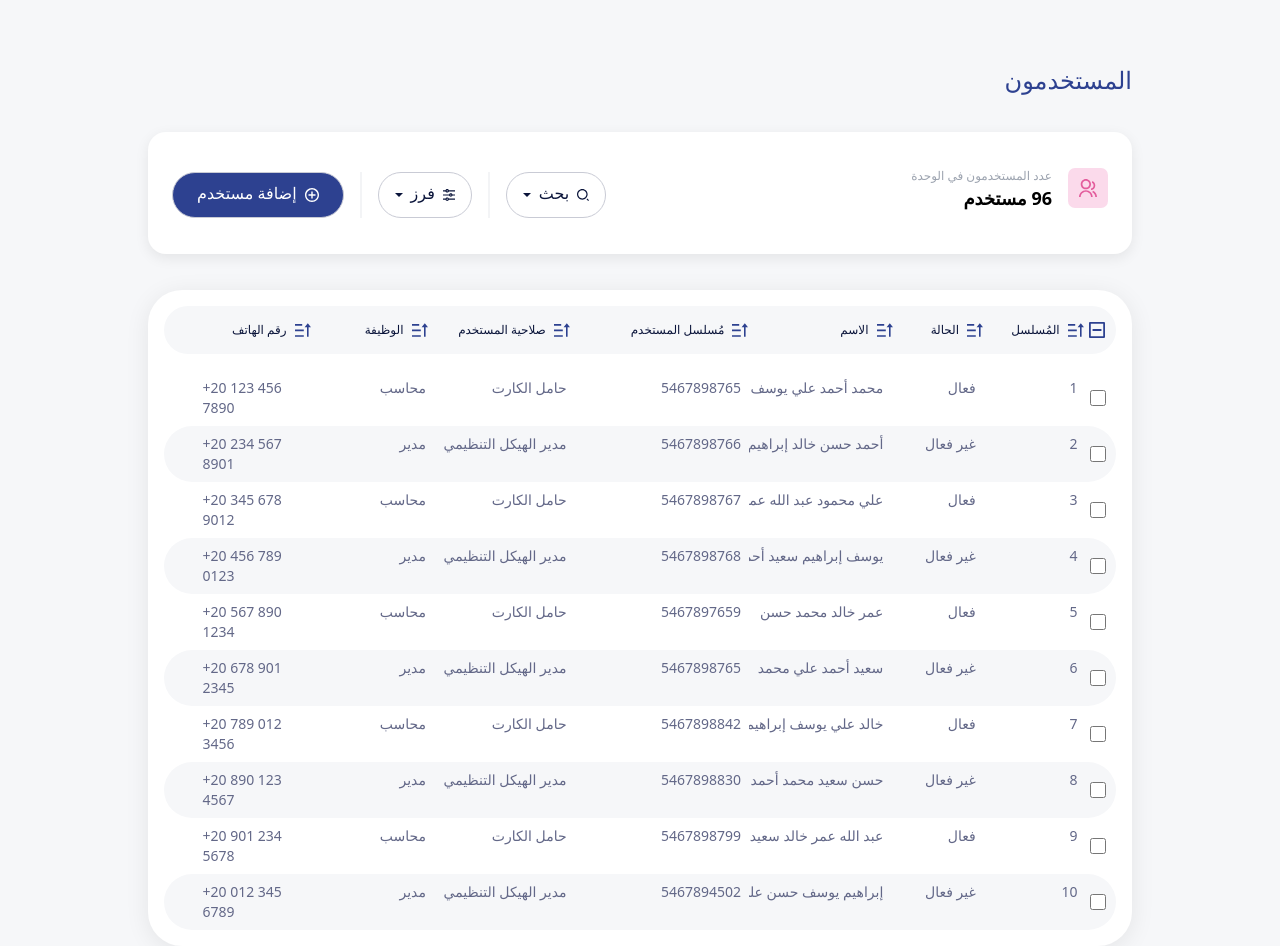
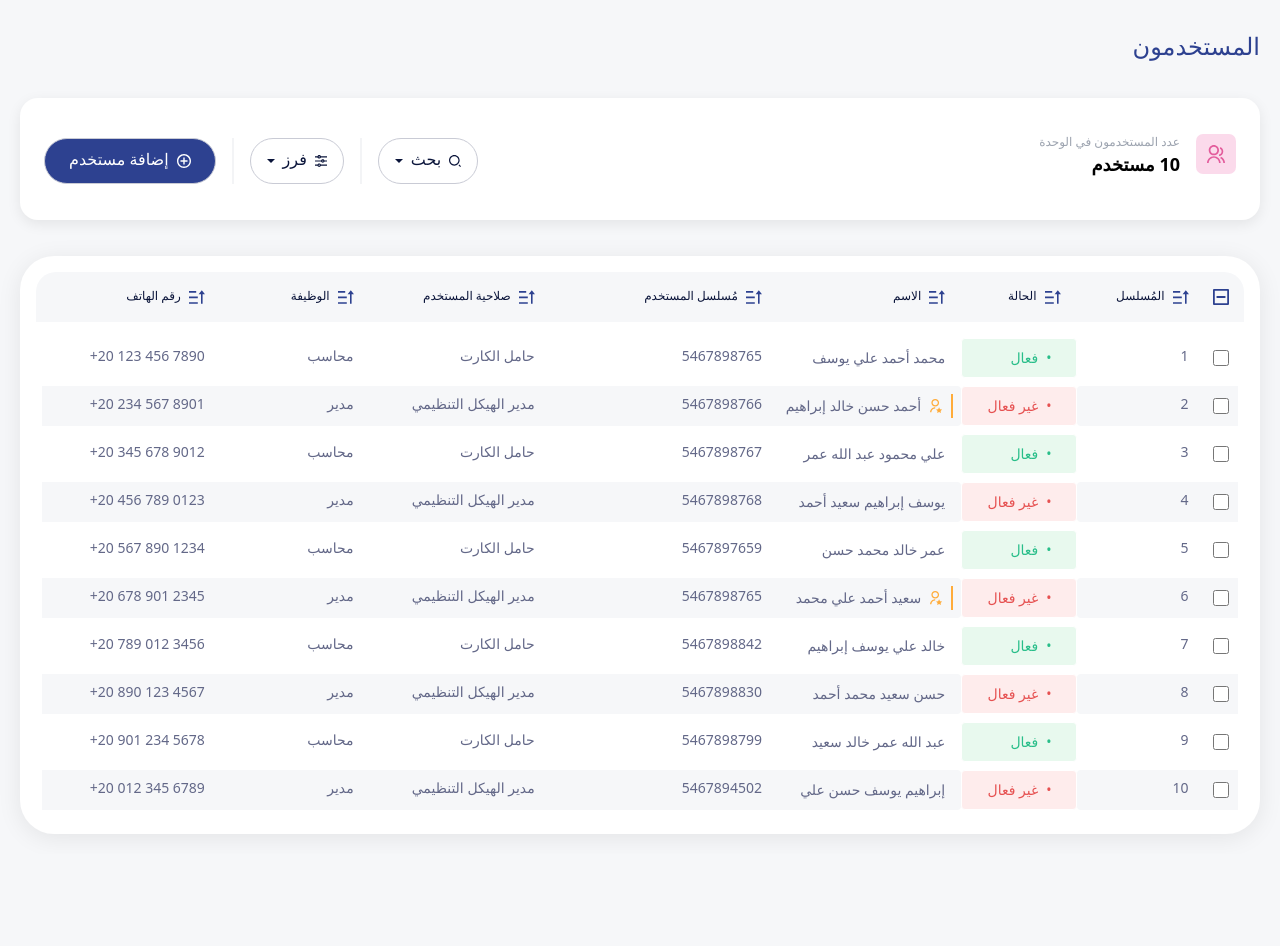
Before and after one commit to MarcoRizzk/Solarus, an Angular app: page /home in a window 1280 px wide. After the commit the page ends 854 px from the top, so only its background shows below. Built offline with nearby package versions, Linux system fonts and the light colour scheme.

Commit message:
some ui improvements

```diff
--- a/src/app/dtos/employee.dto.ts
+++ b/src/app/dtos/employee.dto.ts
@@ -6,4 +6,5 @@ export interface Employee {
     userAuthority: string;
     function: string;
     mobile: string;
+    vip: boolean;
   }
--- a/src/app/home/home.component.html
+++ b/src/app/home/home.component.html
@@ -4,7 +4,7 @@
 
   <!-- General Details Part -->
   <div
-    class="flex bg-white rounded-[18px] py-9 px-6 shadow-[0px_4px_14px_0px_rgba(0,0,0,0.08)]"
+    class="flex flex-col lg:flex-row gap-y-4 md:gap-y-0 bg-white rounded-[18px] py-9 px-6 shadow-[0px_4px_14px_0px_rgba(0,0,0,0.08)]"
   >
     <div class="ml-auto flex gap-4">
       <div class="p-[11px] rounded-[7px] bg-pink-500 bg-opacity-20 w-10 h-10">
@@ -12,12 +12,16 @@
       </div>
       <div>
         <p class="text-gray-400 text-xs">عدد المستخدمون في الوحدة</p>
-        <p class="text-black text-lg font-bold">96 مستخدم</p>
+        <p class="text-black text-lg font-bold">
+          {{ allEmployees.length }} مستخدم
+        </p>
       </div>
     </div>
-    <div class="mr-auto flex gap-4 text-headertxt pt-1">
+    <div
+      class="mr-auto flex gap-1 md:gap-2 lg:gap-4 text-headertxt pt-1 text-xs md:text-sm lg:text-base"
+    >
       <button
-        class="bg-transparent rounded-full border-[1px] border-border px-4 py-2 flex items-center justify-center gap-2 text-base"
+        class="bg-transparent rounded-full border-[1px] border-border px-4 py-0 md:py-2 flex items-center justify-center gap-2"
       >
         <img src="./../../assets/icons/search.svg" alt="search icon" />
 
@@ -26,7 +30,7 @@
       </button>
       <span class="border-gray-100 h-full border-[1px]"></span>
       <button
-        class="bg-transparent rounded-full border-[1px] border-border px-4 py-2 flex items-center justify-center gap-2 text-base"
+        class="bg-transparent rounded-full border-[1px] border-border px-4 py-0 md:py-2 flex items-center justify-center gap-2"
       >
         <img src="./../../assets/icons/options.svg" alt="search icon" />
         <p class="pb-1">فرز</p>
@@ -35,59 +39,62 @@
       <span class="border-gray-100 h-full border-[1px]"></span>
 
       <button
-        class="bg-primary text-white rounded-full border-[1px] border-border px-6 py-2 flex items-center justify-center gap-2 text-base"
+        class="bg-primary text-white rounded-full border-[1px] border-border px-6 py-0 md:py-2 flex items-center justify-center gap-2"
       >
         <img src="./../../assets/icons/add.svg" alt="search icon" />
-        <p class="pb-1">إضافة مستخدم</p>
+        <p class="pb-1 whitespace-nowrap">إضافة مستخدم</p>
       </button>
     </div>
   </div>
 
-  <!-- Employees Data -->
+  <!-- Employees Table -->
   <div
     class="bg-white rounded-[34px] p-4 w-full shadow-[0px_4px_24px_0px_rgba(0,0,0,0.08)]"
   >
-    <div class="w-full flex bg-background rounded-full py-4 px-[6px] mb-4">
+    <!-- Table Header -->
+    <div
+      class="w-full flex bg-background rounded-t-[20px] py-4 px-[6px] mb-4 h-[50px]"
+    >
       <div class="w-[2.8%] flex items-center justify-center">
         <img src="./../../assets/icons/minus-box.svg" />
       </div>
-      <div class="w-[10.7%] flex gap-2">
+      <div class="w-[10.7%] flex gap-2 pr-4">
         <button>
           <img src="./../../assets/icons/sort.svg" alt="search icon" />
         </button>
         <p class="text-headertxt text-xs">المُسلسل</p>
       </div>
-      <div class="w-[9.64%] flex gap-2">
+      <div class="w-[9.64%] flex gap-2 pr-4">
         <button>
           <img src="./../../assets/icons/sort.svg" alt="search icon" />
         </button>
         <p class="text-headertxt text-xs">الحالة</p>
       </div>
-      <div class="w-[15.33%] flex gap-2">
+      <div class="w-[15.33%] flex gap-2 pr-4">
         <button>
           <img src="./../../assets/icons/sort.svg" alt="search icon" />
         </button>
         <p class="text-headertxt text-xs">الاسم</p>
       </div>
-      <div class="w-[19%] flex gap-2">
+      <div class="w-[19%] flex gap-2 pr-4">
         <button>
           <img src="./../../assets/icons/sort.svg" alt="search icon" />
         </button>
         <p class="text-headertxt text-xs">مُسلسل المستخدم</p>
       </div>
-      <div class="w-[15.14%] flex gap-2">
+      <div class="w-[15.14%] flex gap-2 pr-4">
         <button>
           <img src="./../../assets/icons/sort.svg" alt="search icon" />
         </button>
         <p class="text-headertxt text-xs">صلاحية المستخدم</p>
       </div>
-      <div class="w-[12.44%] flex gap-2">
+      <div class="w-[12.44%] flex gap-2 pr-4">
         <button>
           <img src="./../../assets/icons/sort.svg" alt="search icon" />
         </button>
         <p class="text-headertxt text-xs">الوظيفة</p>
       </div>
-      <div class="w-[12.15%] flex gap-2">
+      <div class="w-[12.15%] flex gap-2 pr-4">
         <button>
           <img src="./../../assets/icons/sort.svg" alt="search icon" />
         </button>
@@ -96,40 +103,74 @@
       <div class="w-[2.8%]"></div>
     </div>
 
+    <!-- Table Contents -->
     <ng-container *ngFor="let employee of allEmployees; let i = index">
-      <div
-        [ngClass]="(i + 1) % 2 === 0 ? 'bg-background' : 'bg-white'"
-        class="rounded-full w-full flex px-[6px] py-2 text-tabletxt text-sm gap-2"
-      >
-        <div class="w-[2.8%] flex items-center justify-center">
+      <div class="w-full flex px-[6px] text-tabletxt text-sm h-10 mb-2">
+        <div
+          class="w-[2.8%] flex items-center justify-center"
+          [ngClass]="(i + 1) % 2 === 0 ? 'bg-background' : 'bg-white'"
+        >
           <input
             class="w-4 h-4"
             type="checkbox"
             (click)="onCheckboxChange(employee)"
           />
         </div>
-        <div class="w-[10.7%] flex gap-2">
+        <div
+          class="w-[10.7%] flex gap-2 pr-4 py-2 rounded-l-[4px]"
+          [ngClass]="(i + 1) % 2 === 0 ? 'bg-background' : 'bg-white'"
+        >
           {{ employee.serial }}
         </div>
-        <div class="w-[9.64%] flex gap-2">
+        <div
+          class="w-[9.64%] flex items-center gap-2 pr-4 bg-opacity-10 rounded-[4px] bullet border-[1px] border-white"
+          [ngClass]="
+            employee.status === 'active'
+              ? 'bg-green-500 text-positive'
+              : 'bg-red-500 text-negative'
+          "
+        >
           {{ employee.status === "active" ? "فعال" : "غير فعال" }}
         </div>
-        <div class="w-[15.33%] flex gap-2 truncate">
-          {{ employee.name }}
+
+        <div
+          class="w-[15.33%] flex gap-2 py-2 pr-2 rounded-r-[4px]"
+          [ngClass]="(i + 1) % 2 === 0 ? 'bg-background' : 'bg-white'"
+        >
+          <div class="flex gap-2 items-center pr-2" [ngClass]="employee.vip ? 'border-vip border-r-2' : ''">
+            <img *ngIf="employee.vip" class="h-[14px] w-[14px]" src="./../../assets/icons/vip.svg">
+            {{ employee.name }}
+          </div>
         </div>
-        <div class="w-[19%] flex gap-2">
+        <div
+          class="w-[19%] flex gap-2 pr-4 py-2"
+          [ngClass]="(i + 1) % 2 === 0 ? 'bg-background' : 'bg-white'"
+        >
           {{ employee.userSerial }}
         </div>
-        <div class="w-[15.14%] flex gap-2">
+        <div
+          class="w-[15.14%] flex gap-2 pr-4 py-2"
+          [ngClass]="(i + 1) % 2 === 0 ? 'bg-background' : 'bg-white'"
+        >
           {{ employee.userAuthority }}
         </div>
-        <div class="w-[12.44%] flex gap-2">
+        <div
+          class="w-[12.44%] flex gap-2 pr-4 py-2"
+          [ngClass]="(i + 1) % 2 === 0 ? 'bg-background' : 'bg-white'"
+        >
           {{ employee.function }}
         </div>
-        <div class="w-[12.15%] flex flex-row-reverse gap-2" dir="ltr">
+        <div
+          class="w-[12.15%] flex flex-row-reverse gap-2 pr-4 py-2"
+          dir="ltr"
+          [ngClass]="(i + 1) % 2 === 0 ? 'bg-background' : 'bg-white'"
+        >
           {{ employee.mobile }}
         </div>
-        <div class="w-[2.8%]"></div>
+        <div
+          class="w-[2.8%]"
+          [ngClass]="(i + 1) % 2 === 0 ? 'bg-background' : 'bg-white'"
+        ></div>
       </div>
     </ng-container>
   </div>
--- a/src/assets/employees.mock.json
+++ b/src/assets/employees.mock.json
@@ -7,7 +7,8 @@
       "userSerial": 5467898765,
       "userAuthority": "حامل الكارت",
       "function": "محاسب",
-      "mobile": "+20 123 456 7890"
+      "mobile": "+20 123 456 7890",
+      "vip": false
     },
     {
       "serial": 2,
@@ -16,7 +17,8 @@
       "userSerial": 5467898766,
       "userAuthority": "مدير الهيكل التنظيمي",
       "function": "مدير",
-      "mobile": "+20 234 567 8901"
+      "mobile": "+20 234 567 8901",
+      "vip": true
     },
     {
       "serial": 3,
@@ -25,7 +27,8 @@
       "userSerial": 5467898767,
       "userAuthority": "حامل الكارت",
       "function": "محاسب",
-      "mobile": "+20 345 678 9012"
+      "mobile": "+20 345 678 9012",
+      "vip": false
     },
     {
       "serial": 4,
@@ -34,7 +37,8 @@
       "userSerial": 5467898768,
       "userAuthority": "مدير الهيكل التنظيمي",
       "function": "مدير",
-      "mobile": "+20 456 789 0123"
+      "mobile": "+20 456 789 0123",
+      "vip": false
     },
     {
       "serial": 5,
@@ -43,7 +47,8 @@
       "userSerial": 5467897659,
       "userAuthority": "حامل الكارت",
       "function": "محاسب",
-      "mobile": "+20 567 890 1234"
+      "mobile": "+20 567 890 1234",
+      "vip": false
     },
     {
       "serial": 6,
@@ -52,7 +57,8 @@
       "userSerial": 5467898765,
       "userAuthority": "مدير الهيكل التنظيمي",
       "function": "مدير",
-      "mobile": "+20 678 901 2345"
+      "mobile": "+20 678 901 2345",
+      "vip": true
     },
     {
       "serial": 7,
@@ -61,7 +67,8 @@
       "userSerial": 5467898842,
       "userAuthority": "حامل الكارت",
       "function": "محاسب",
-      "mobile": "+20 789 012 3456"
+      "mobile": "+20 789 012 3456",
+      "vip": false
     },
     {
       "serial": 8,
@@ -70,7 +77,8 @@
       "userSerial": 5467898830,
       "userAuthority": "مدير الهيكل التنظيمي",
       "function": "مدير",
-      "mobile": "+20 890 123 4567"
+      "mobile": "+20 890 123 4567",
+      "vip": false
     },
     {
       "serial": 9,
@@ -79,7 +87,8 @@
       "userSerial": 5467898799,
       "userAuthority": "حامل الكارت",
       "function": "محاسب",
-      "mobile": "+20 901 234 5678"
+      "mobile": "+20 901 234 5678",
+      "vip": false
     },
     {
       "serial": 10,
@@ -88,7 +97,8 @@
       "userSerial": 5467894502,
       "userAuthority": "مدير الهيكل التنظيمي",
       "function": "مدير",
-      "mobile": "+20 012 345 6789"
+      "mobile": "+20 012 345 6789",
+      "vip": false
     }
   ]
 }
--- a/src/styles.scss
+++ b/src/styles.scss
@@ -7,12 +7,38 @@
   --color-headertxt: #0a143a;
   --color-border: #c9cbd5;
   --color-tabletxt: #636888;
+  --color-vip: #FFAC3A;
   background-color: #f6f7f9;
   padding-top: 64px;
+  padding-bottom: 20px;
   padding-left: 148px;
   padding-right: 148px;
   direction: rtl;
 }
+
+@media (max-width: 768px) {
+  :root {
+    padding-top: 15px;
+    padding-left: 10px;
+    padding-right: 10px;
+  }
+}
+
+@media (min-width: 768px) and (max-width: 1400px) {
+  :root {
+    padding-top: 30px;
+    padding-left: 20px;
+    padding-right: 20px;
+  }
+}
+
+
+.bullet::before {
+  content: '•';
+  display: inline-block;
+  margin-right: 0.5rem;
+  color: inherit;
+}
 @tailwind base;
 @tailwind components;
 @tailwind utilities;
--- a/tailwind.config.js
+++ b/tailwind.config.js
@@ -12,6 +12,7 @@ module.exports = {
         headertxt: "var(--color-headertxt)",
         border: "var(--color-border)",
         tabletxt: "var(--color-tabletxt)",
+        vip: "var(--color-vip)",
       },
     },
   },
```
Also changed, not shown: src/assets/icons/vip.svg (added).
